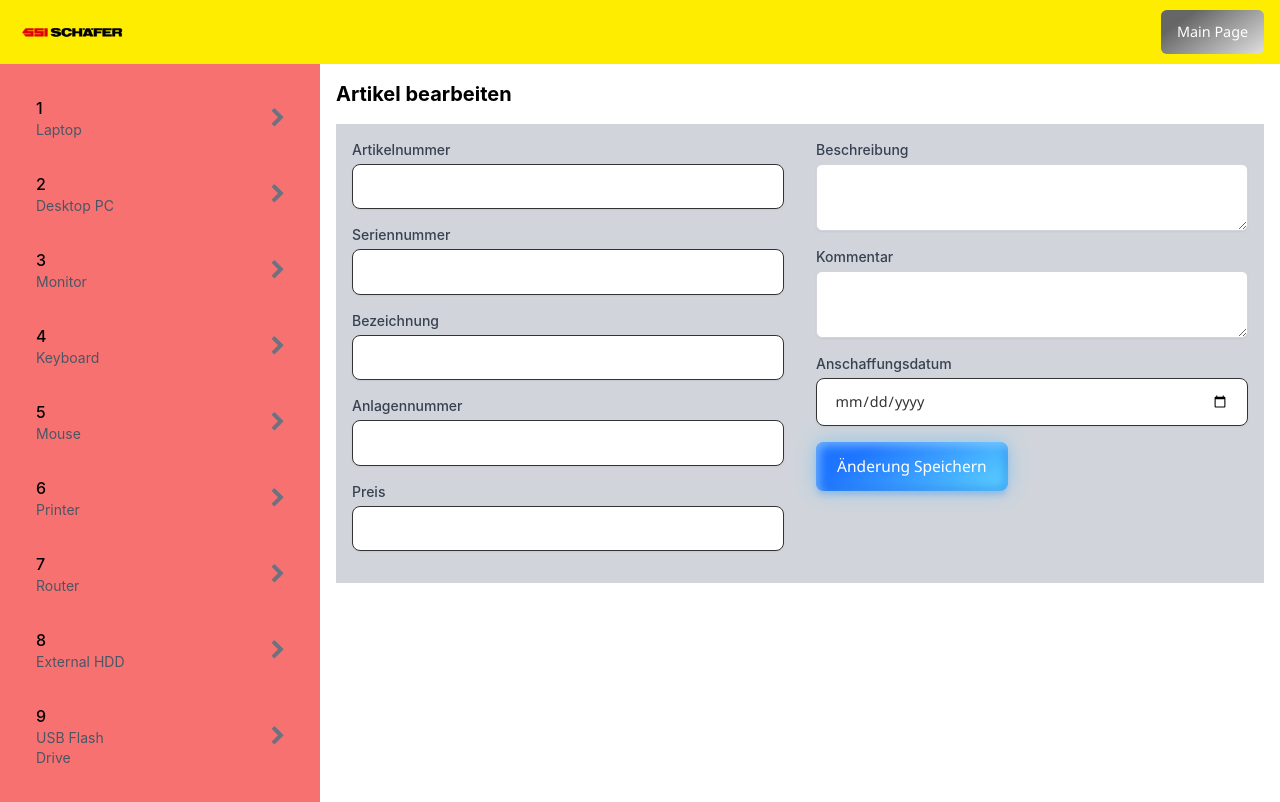
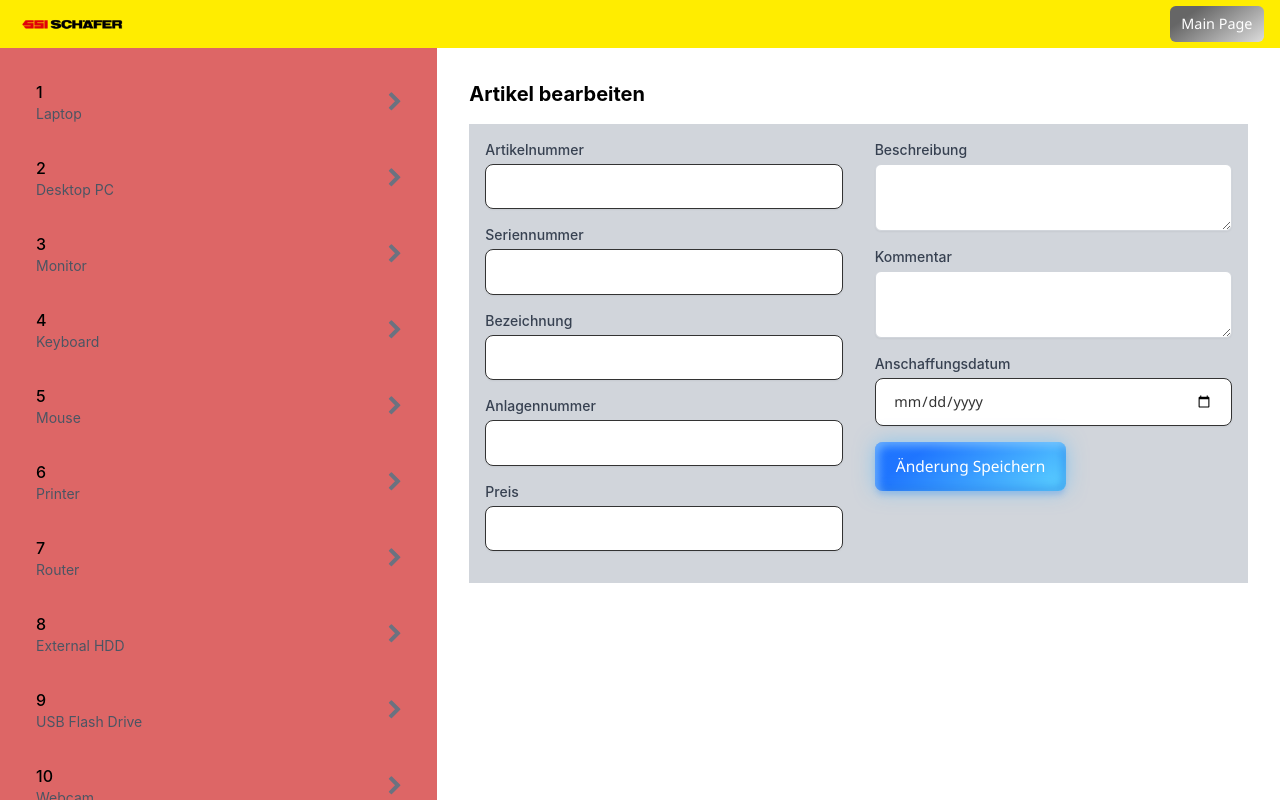
Before and after one commit to gigpab20/SSI_Schaefer_Webshop, a React (Create React App) app: page /adminPanel in a window 1280 px wide. Shown: the top 802 px of the page. Built offline with nearby package versions, Linux system fonts and the light colour scheme; sample sign-in values are in the browser's storage.

Commit message:
save bevor windows login

```diff
--- a/package.json
+++ b/package.json
@@ -10,12 +10,14 @@
     "@types/node": "^16.18.64",
     "@types/react": "^18.2.38",
     "@types/react-dom": "^18.2.17",
-    "axios": "^1.6.7",
+    "axios": "^1.7.2",
+    "cors": "^2.8.5",
     "dotenv": "^10.0.0",
-    "express": "^4.17.1",
+    "express": "^4.19.2",
     "express-session": "^1.18.0",
     "jsonwebtoken": "^8.5.1",
     "jwt-decode": "^4.0.0",
+    "nodemailer": "^6.9.14",
     "passport": "^0.5.0",
     "passport-google-oauth20": "^2.0.0",
     "react": "^18.2.0",
--- a/src/elements/HardwareCard.tsx
+++ b/src/elements/HardwareCard.tsx
@@ -1,6 +1,7 @@
 import React from 'react';
 import '../stylesheets/hardwareCard.css';
 import { HardwareInt } from "../interface/HardwareInt";
+import axios from 'axios';
 
 interface HardwareProps {
     item: HardwareInt;
@@ -8,10 +9,21 @@ interface HardwareProps {
 }
 
 const HardwareCard: React.FC<{ hardwareItem: HardwareProps }> = ({ hardwareItem }) => {
-    const handleReservation = () => {
-        hardwareItem.onBuy(hardwareItem.item);
+    const handleReservation = async () => {
+        try {
+            hardwareItem.onBuy(hardwareItem.item);
+
+            await axios.post('http://localhost:3002/send-email', {
+                email: 'jonas.brunner2802@gmail.com',
+                subject: `Reservierung: ${hardwareItem.item.ARTIKELNR}`,
+                text: `Sie haben erfolgreich ${hardwareItem.item.BEZEICH} reserviert.`
+            });
+        } catch (error) {
+            console.error('Error during reservation:', error);
+            alert('Es gab einen Fehler bei der Reservierung. Bitte versuchen Sie es erneut.');
+        }
     };
-
+//C:\inetpub\wwwroot_tools\
     return (
         <div className="card">
             <div className="card-details">
@@ -19,10 +31,8 @@ const HardwareCard: React.FC<{ hardwareItem: HardwareProps }> = ({ hardwareItem
                 <p className="text-body">{`Name: ${hardwareItem.item.BEZEICH}`}</p>
                 <p className="text-body">{`ID: ${hardwareItem.item.ANLAGENNR}`}</p>
                 <p className="text-body">{`Preis: ${hardwareItem.item.PREIS}€`}</p>
-                <button className="btn-reserve card-button">
-                    <a href={`mailto:gigpab20@htl-kaindorf.at?subject=Reservierung: ${hardwareItem.item.ARTIKELNR}`}
-                       onClick={handleReservation}
-                       className="email-link">
+                <button className="btn-reserve card-button" onClick={handleReservation}>
+                    <a href={`mailto:gigpab20@htl-kaindorf.at?subject=Reservierung: ${hardwareItem.item.ARTIKELNR}`} className="email-link">
                         Reservieren
                     </a>
                 </button>
--- a/src/stylesheets/adminPanel.css
+++ b/src/stylesheets/adminPanel.css
@@ -1,3 +1,38 @@
+.admin-panel-container {
+    display: flex;
+    flex-direction: column;
+    height: 100vh;
+}
+
+.admin-panel-header {
+    background-color: #FFED00;
+    height: 4rem;
+    display: flex;
+    justify-content: space-between;
+    align-items: center;
+    padding: 0 16px;
+}
+
+.admin-panel-content {
+    display: flex;
+    flex-grow: 1;
+    overflow: hidden;
+}
+
+.admin-item-list {
+    flex: 1;
+    overflow-y: auto; /* Scrollbar für die AdminItem-Liste */
+    background-color: #dd6666; /* Ursprünglich aggressives/starkes Rot */
+    padding: 16px;
+}
+
+.admin-item-form {
+    flex: 2;
+    background-color: #ffffff;
+    padding: 16px;
+    overflow-y: auto; /* Optional, falls die Form sehr groß wird */
+}
+
 .btn-mainpage {
     --clr-font-main: hsla(0, 0%, 20%, 1);
     --btn-bg-1: hsla(0, 0%, 85%, 1); /* Light gray */
@@ -5,8 +40,8 @@
     --btn-bg-color: hsla(0, 0%, 100%, 1); /* White */
     --radii: 0.4em; /* Slightly adjusted for a larger button */
     cursor: pointer;
-    padding: 0.75em 1.1em; /* Slightly larger padding */
-    font-size: 0.9rem; /* Slightly larger font size */
+    padding: 0.5em 0.8em; /* Slightly smaller padding */
+    font-size: 0.9rem; /* Font size remains the same */
     font-family: "Segoe UI", system-ui, sans-serif;
     font-weight: 500;
     transition: 0.8s;
--- a/src/test/TestAdminPanel.tsx
+++ b/src/test/TestAdminPanel.tsx
@@ -45,8 +45,8 @@ function TestAdminPanel() {
     }
 
     return (
-        <div className={"flex flex-col h-screen"}>
-            <div className={"flex-none h-16 custom-header-bg flex items-center justify-between px-4"}>
+        <div className="admin-panel-container">
+            <div className="admin-panel-header">
                 <div>
                     <a href="https://www.ssi-schaefer.com/de-at" target="_blank" rel="noopener noreferrer">
                         <img className="h-12 w-auto" src="/assets/schäfer-logo-removebg.png" alt="SSI Schäfer Logo"/>
@@ -59,8 +59,8 @@ function TestAdminPanel() {
                 </div>
             </div>
 
-            <div className={"flex flex-grow"}>
-                <div className={"flex-none w-1/4 bg-red-400 p-4"}>
+            <div className="admin-panel-content">
+                <div className="admin-item-list">
                     {hardware.length > 0 ? (
                         hardware.map(item => (
                             <AdminItem key={item.ARTIKELNR} onChooseProduct={() => onChooseProduct(item)} item={item} />
@@ -69,7 +69,9 @@ function TestAdminPanel() {
                         <p>Loading products...</p>
                     )}
                 </div>
-                <AdminPanelForm item={selectedItem} onSave={onSaveChanges} />
+                <div className="admin-item-form">
+                    <AdminPanelForm item={selectedItem} onSave={onSaveChanges} />
+                </div>
             </div>
         </div>
     );
```
Also changed, not shown: server.js (+37 -0 lines), 2 other files (tests, documents, lock files or other folders).
